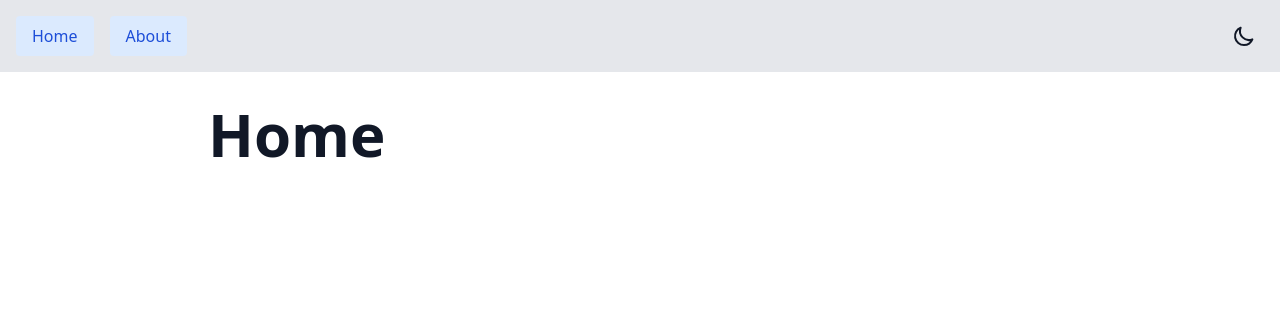
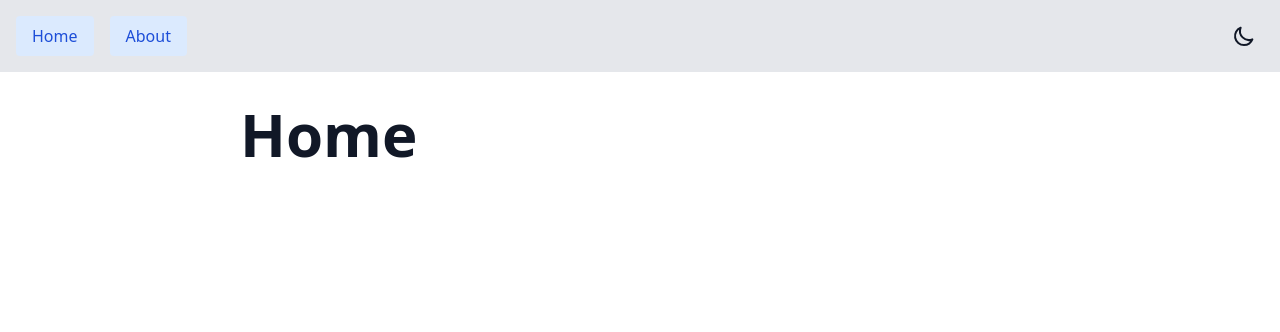
Before and after one commit to AbhinavSE/abhinavse, a FastAPI app: page / in a window 1280 px wide. Shown: the top 332 px of the page. Run offline with FastAPI, Linux system fonts and the light colour scheme; some libraries are stand-ins or nearby versions.

Commit message:
Correct 'Home' margin

```diff
--- a/templates/index.html
+++ b/templates/index.html
@@ -1,7 +1,7 @@
 {% extends "base.html" %}
 
 {% block content %}
-<div class="flex flex-col w-full">
+<div class="flex flex-col w-full max-w-[800px] mx-auto pb-16">
     <h1 class="text-6xl font-bold mb-4">Home</h1>
     <p class="mt-8"></p>
 </div>
```
Also changed, not shown: 2 other files.
